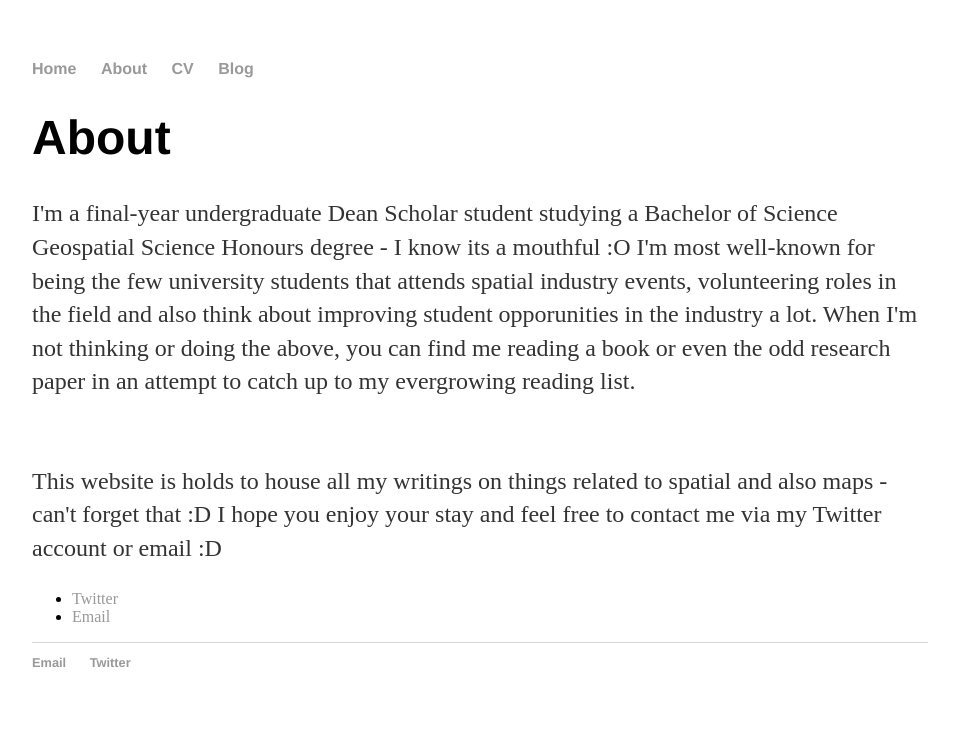
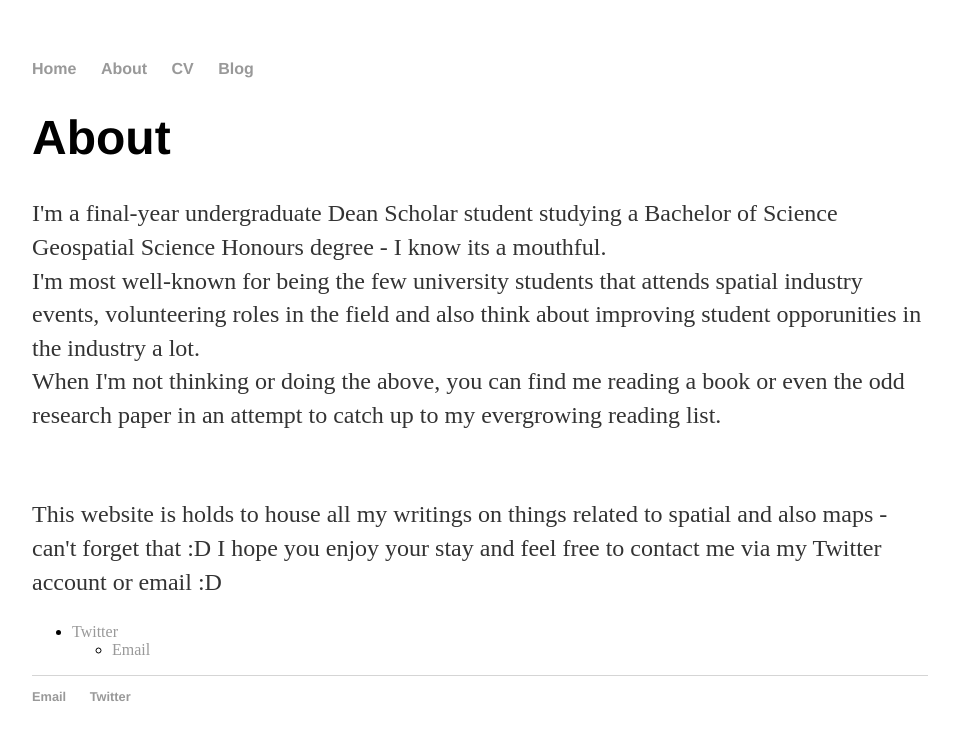
Before and after one commit to cartoos/cartoos.github.io, a Jekyll site: the page about/index.html, which Jekyll copies as it is, in a window 1280 px wide. Shown: the top 740 px of the page, without its empty margins (160-1119 px from the left). Built offline with Jekyll 4.4.1, drawn with Linux system fonts in a browser that asks for light colours.

Commit message:
Update index.html

```diff
--- a/about/index.html
+++ b/about/index.html
@@ -18,17 +18,20 @@
   		<div class="about">
 			<h1>About</h1>
 			<p>I'm a final-year undergraduate Dean Scholar student studying a Bachelor of Science
-			Geospatial Science Honours degree - I know its a mouthful :O
+			Geospatial Science Honours degree - I know its a mouthful.
+			<br>
 			I'm most well-known for being the few university students that
 			attends spatial industry events, volunteering roles in the field
 			and also think about improving student opporunities in the industry a lot.
+			<br>
 			When I'm not thinking or doing the above, you can find me reading a book or even the odd research paper
 			in an attempt to catch up to my evergrowing reading list.</p><br>
 			<p>This website is holds to house all my writings on things related to spatial and also maps - can't forget that :D
 			I hope you enjoy your stay and feel free to contact me via my Twitter account or email :D</p>
 
-			<ul class="contacts">
+			<ul>
 				<li><a href="https://twitter.com/carto_os">Twitter</a></li>
+			<ul>
 				<li><a href="mailto:oscar.so@outlook.com">Email</a>
 				</ul>
 		</div>
```
